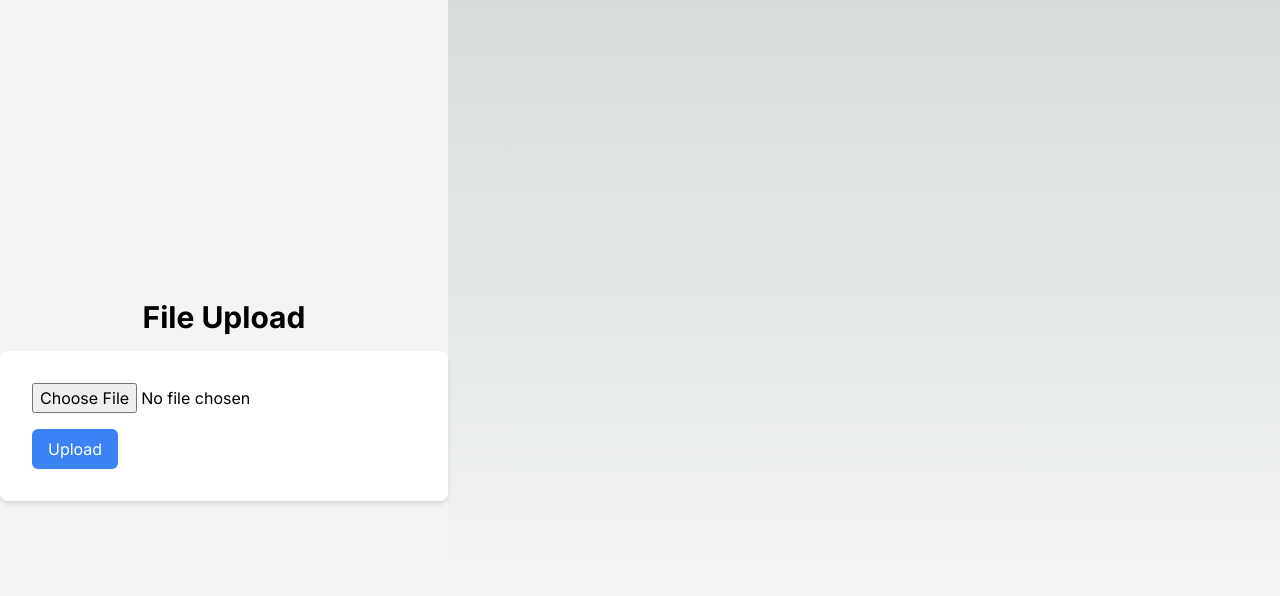
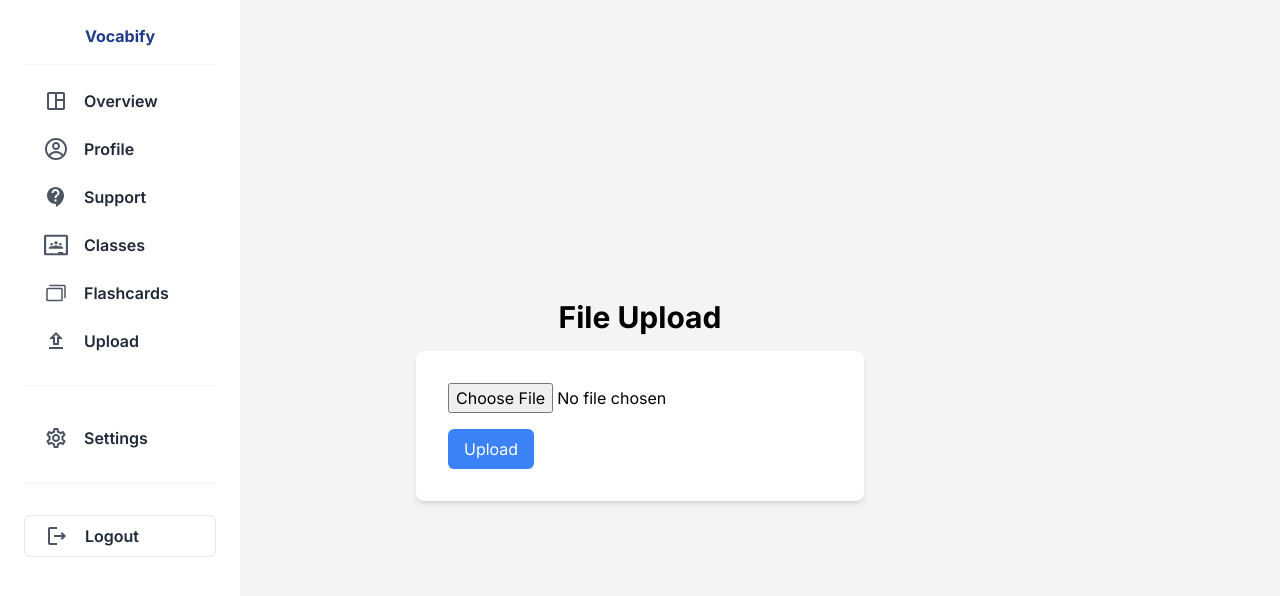
Before and after one commit to shivamsyal/vocabify, a Next.js app in the folder vocabify/: page / in a window 1280 px wide. Shown: the top 596 px of the page. Built offline with nearby package versions, Linux system fonts and the light colour scheme.

Commit message:
Rough draft on Upload Button

```diff
--- a/vocabify/src/app/page.js
+++ b/vocabify/src/app/page.js
@@ -4,8 +4,8 @@ import Image from "next/image";
 
 export default function Home() {
   return (
-    <div className= "flex">
-      {/* <SideNavbar/> */}
+    <div className= "grid-cols-2">
+      <SideNavbar/>
       <Upload/>
     </div>
   );
--- a/vocabify/src/components/UploadForm.js
+++ b/vocabify/src/components/UploadForm.js
@@ -1,3 +1,4 @@
+"use client";
 import React, { useState } from 'react';
 
 const Upload = () => {
```
